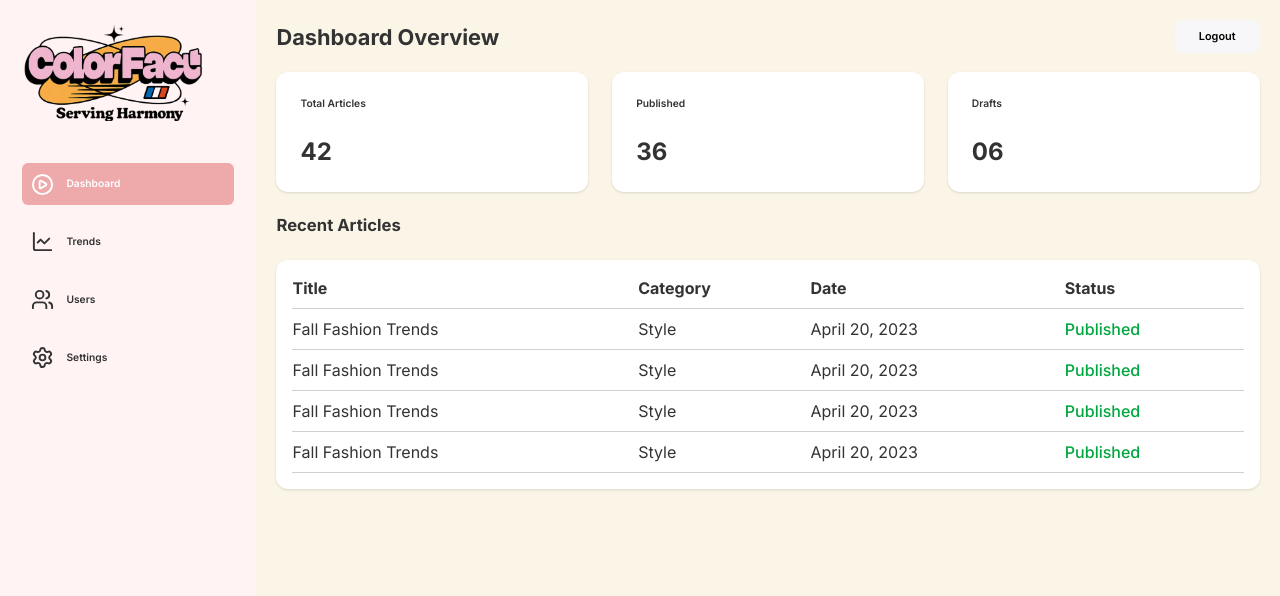
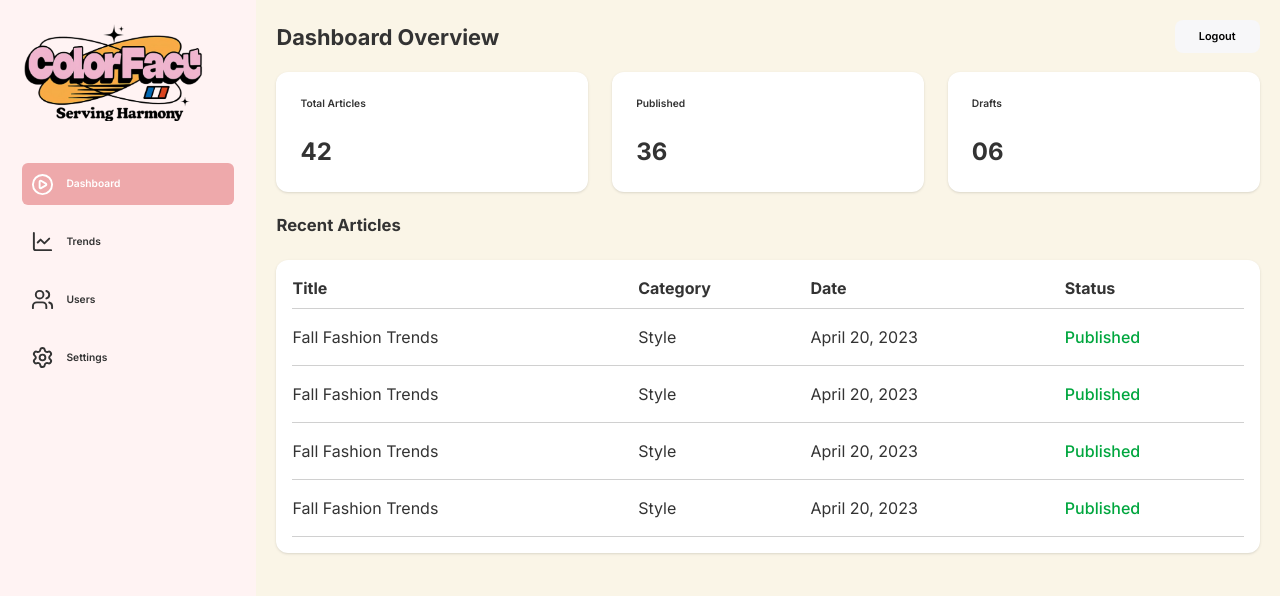
Before and after one commit to pixel-perfects-developer/colorfact, a Next.js app: page /dashboard in a window 1280 px wide. Shown: the top 596 px of the page. Built offline with nearby package versions, Linux system fonts and the light colour scheme.

Commit message:
table spacing set

```diff
--- a/src/components/Dashboard/DashboardHome.jsx
+++ b/src/components/Dashboard/DashboardHome.jsx
@@ -74,7 +74,7 @@ export default function DashboardHome() {
           <tbody>
             {recentArticles.map((item, i) => (
               <tr key={i} className="border-b border-[#D0D0D0]">
-                <td className="py-2">{item.title}</td>
+                <td className="py-4">{item.title}</td>
                 <td>{item.category}</td>
                 <td>{item.date}</td>
                 <td className="text-green-600 font-medium">{item.status}</td>
--- a/src/components/Dashboard/users/Users.jsx
+++ b/src/components/Dashboard/users/Users.jsx
@@ -72,7 +72,7 @@ export default function UsersManagement() {
         </div>
 
         {/* Desktop Table */}
-        <div className="hidden lg:block bg-white rounded-2xl shadow p-[2%] overflow-x-auto">
+        <div className="hidden lg:block bg-white rounded-2xl shadow px-[2%] overflow-x-auto">
           <table className="w-full min-w-max">
             <thead>
               <tr className="border-b border-[#D0D0D0] text-left">
```
